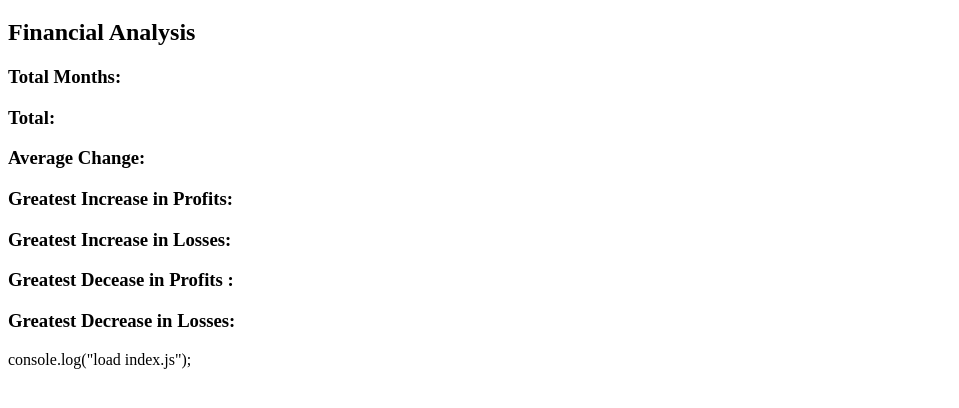
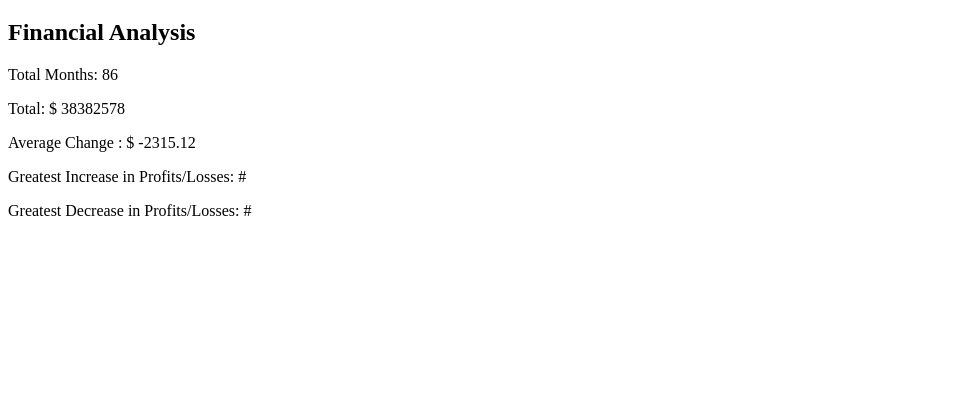
Before and after one commit to DarrolMartin/console-finances, a plain HTML site: page index.html in a window 1280 px wide. Shown: the part 62-470 px from the top of the page, without its empty margins (0-959 px from the left). Drawn offline with Linux system fonts and the light colour scheme.

Commit message:
more browser display coding

```diff
--- a/index.html
+++ b/index.html
@@ -9,14 +9,17 @@
 <body>
   <h1 style="text-align:center;">Open the Console to See the Magic ✨! </h1>
   <h2>Financial Analysis</h2>
-  <h3>Total Months: </h3>
-  <h3>Total:</h3>
-  <h3>Average Change:</h3>
-  <h3>Greatest Increase in Profits:</h3>
-  <h3>Greatest Increase in Losses:</h3>
-  <h3>Greatest Decease in Profits :</h3>
-  <h3>Greatest Decrease in Losses:</h3>
-  console.log("load index.js");
+
+  <p id="totalMonthsPlaceholder">Total Months: <span>#</span></p>
+  <p id="netTotalPlaceholder">Total: $ <span>#</span></p>
+  <p id="averageChangePlaceholder">Average Change : $ <span>#</span></p>
+  <p id="greatestIncreasePlaceholder">Greatest Increase in Profits/Losses: <span>#</span></p>
+  <p id="greatestDecreasePlaceholder">Greatest Decrease in Profits/Losses: <span>#</span></p>
+
+
+
+
+  <!-- console.log("load index.js"); -->
   <script src="index.js"></script>
 </body>
 </html>
--- a/index.js
+++ b/index.js
@@ -89,6 +89,8 @@ var finances = [
   console.log("load index.js");
   const totalMonths = finances.length;
   console.log(finances.length);
+  var totalMonthsPlaceholder = document.getElementById('totalMonthsPlaceholder');
+        totalMonthsPlaceholder.querySelector('span').textContent = finances.length;
 
   // Initialize a variable
 var netTotal = 0;
@@ -97,9 +99,11 @@ for (var i = 0; i < finances.length; i++) {
  // The profit/loss value is in the second position of each sub-array
  var profitLoss = finances[i][1];
   // Add the profit/loss value to the net total
-  netTotal += profitLoss;
-}
+  netTotal += profitLoss; }
 console.log(netTotal);
+var netTotalPlaceholder = document.getElementById('netTotalPlaceholder');
+        netTotalPlaceholder.querySelector('span').textContent = netTotal;
+
 
 // Initialize variables for total changes and count of changes
 var totalChanges = 0;
@@ -111,12 +115,15 @@ for (var i = 1; i < finances.length; i++) {
   // Add the change to the total changes
   totalChanges += change;
   // Increment the count of changes
-  changesCount++;
-}
+  changesCount++;}
 // Calculate the average change
 var averageChange = totalChanges / changesCount;
 // Display the result using string concatenation
-console.log('Average Change in Profit/Losses over the entire period: $' + averageChange.toFixed(2));
+console.log('Average Change: $' + averageChange.toFixed(2));
+var averageChangePlaceholder = document.getElementById('averageChangePlaceholder');
+        averageChangePlaceholder.querySelector('span').textContent = averageChange.toFixed(2);
+
+
 
 
 // Initialize variables for greatest increase and corresponding month
@@ -134,7 +141,8 @@ for (var i = 1; i < finances.length; i++) {
       greatestIncreaseMonth = finances[i][0]; // Store the corresponding month
   }}
 // Display the result
-console.log('Greatest Increase in Profits:', greatestIncreaseMonth, '($' + greatestIncrease + ')');
+var formattedNumber = '$' + (greatestIncrease / 100).toFixed(2);
+console.log('Greatest Increase in Profits/Losses:', greatestIncreaseMonth, '($' + greatestIncrease + ')');
 
 
 
@@ -155,4 +163,5 @@ for (var i = 1; i < finances.length; i++) {
 }
 
 // Display the result
+
 console.log('Greatest Decrease in Profits:', greatestDecreaseMonth, '($' + greatestDecrease + ')');
```
